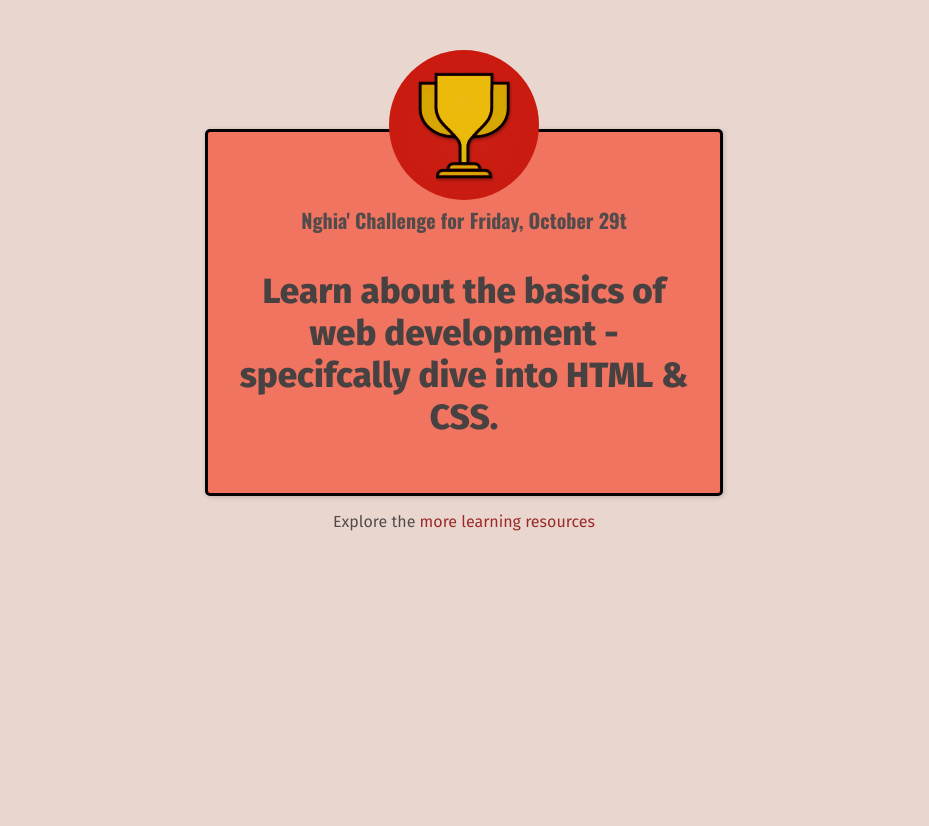
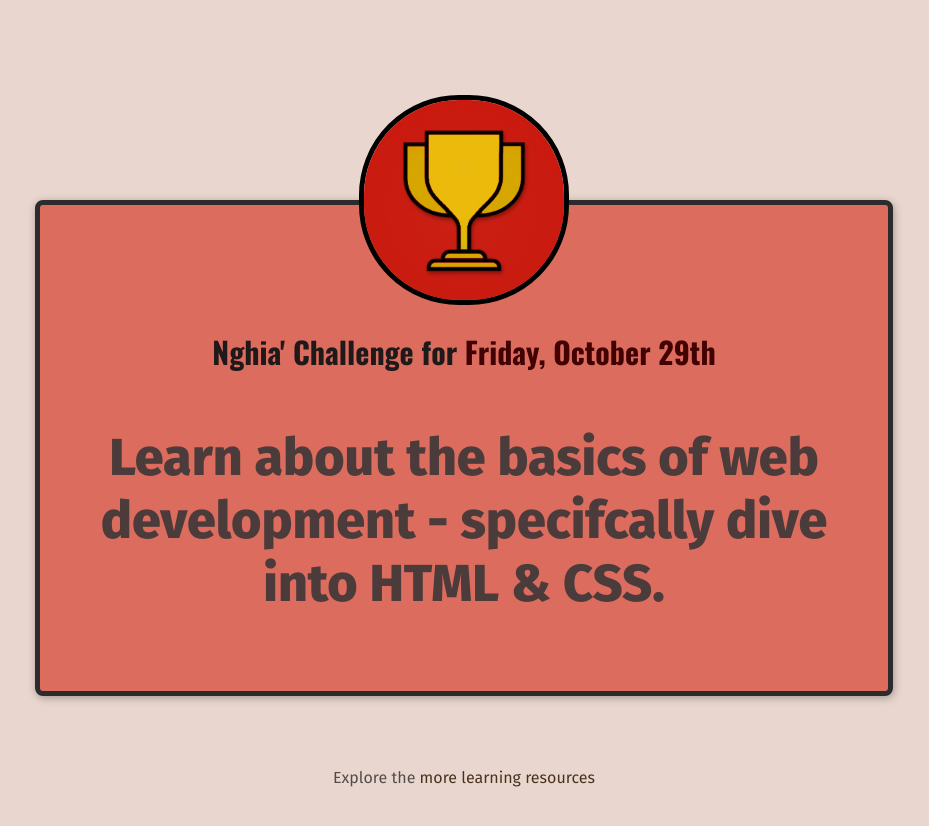
Before and after one commit to vobanghia12/100-days-of-code, a plain HTML site: page index.html in a window 1280 px wide. Shown: the whole page, without its empty margins (176-1105 px from the left). Before the commit the page ends 800 px from the top, so only its background shows below. Drawn offline with nearby package versions, Linux system fonts and the light colour scheme.

Commit message:
New updates

```diff
--- a/index.html
+++ b/index.html
@@ -14,17 +14,20 @@
   </head>
 
   <body>
-    <img src="/images/challenges-trophy.jpeg" alt="A trophy" />
-    <div class ="container">
-    <h1>Nghia' Challenge for Friday, October 29t</h1>
+    <main>
+      <img src="/images/challenges-trophy.jpeg" alt="A trophy" />
+    <h1>Nghia' Challenge for <span>Friday, October 29th</span></h1>
     <p id="todays-challenge">
       Learn about the basics of web development - specifcally dive into HTML &
       CSS.
     </p>
-    </div>
-    <p>
-      Explore the
-      <a href="full-week.html">more learning resources</a>
-    </p>
+    </main>
+
+    <footer>
+      <p>
+        Explore the
+        <a href="full-week.html">more learning resources</a>
+      </p>
+    </footer>
   </body>
 </html>
--- a/style/daily-challenge.css
+++ b/style/daily-challenge.css
@@ -1,23 +1,44 @@
-body {
-  margin: 50px;
+main{
+  width: 800px;
+  margin: 200px auto 72px auto;
+  background-color: rgb(219,108,94);
+  border: 5px solid rgb(44,44,44);
+  border-radius: 8px;
+  box-shadow: 1px 2px 8px rgba(0,0,0,0.3);
+  padding: 24px;
 }
+
 h1{
   font-size: 20px;
 }
+span{
+  color: rgb(167, 1, 78);
+}
 img {
-  width: 150px;
-  height: 150px;
+  width: 200px;
+  height: 200px;
   border-radius: 100px;
-  margin-bottom: -75px;
+  border: 5px solid rgb(0,0,0);
+  margin-top: -134px;
+
 
 }
-
+h1{
+  font-size: 30px;
+  color: rgb(31,25,25);
+}
+a{
+  color: rgb(73,50,29);
+}
+span{
+  color: rgb(66, 2, 2);
+}
 #todays-challenge {
-  color: rgb(71, 65, 65);
-  font-size: 35px;
+  color: rgb(75, 59, 59);
+  font-size: 52px;
   font-weight: bold;
 }
-.container{
+/* main{
   border: 3px solid rgb(0,0,0);
   background-color: inherit;
   padding: 20px;
@@ -28,4 +49,4 @@ img {
   background-color: rgb(240, 116, 95);
   box-shadow: 1px 1px 5px rgb(0,0,0,0.2);
   border-radius: 5px;
-}
+} */
--- a/style/full-week.css
+++ b/style/full-week.css
@@ -9,6 +9,9 @@ h1 {
   font-size: 48px;
   color: rgb(71, 62, 62);
   margin: 0;
+}
+p{
+  font-size: 24px;
 }
 
 #description{
--- a/style/shared.css
+++ b/style/shared.css
@@ -2,6 +2,7 @@ body {
     text-align: center;
     font-family: "Fira Sans", sans-serif;
     background-color: rgb(233, 215, 207);
+    margin: 50px;
   }
 
 h1 {
```
